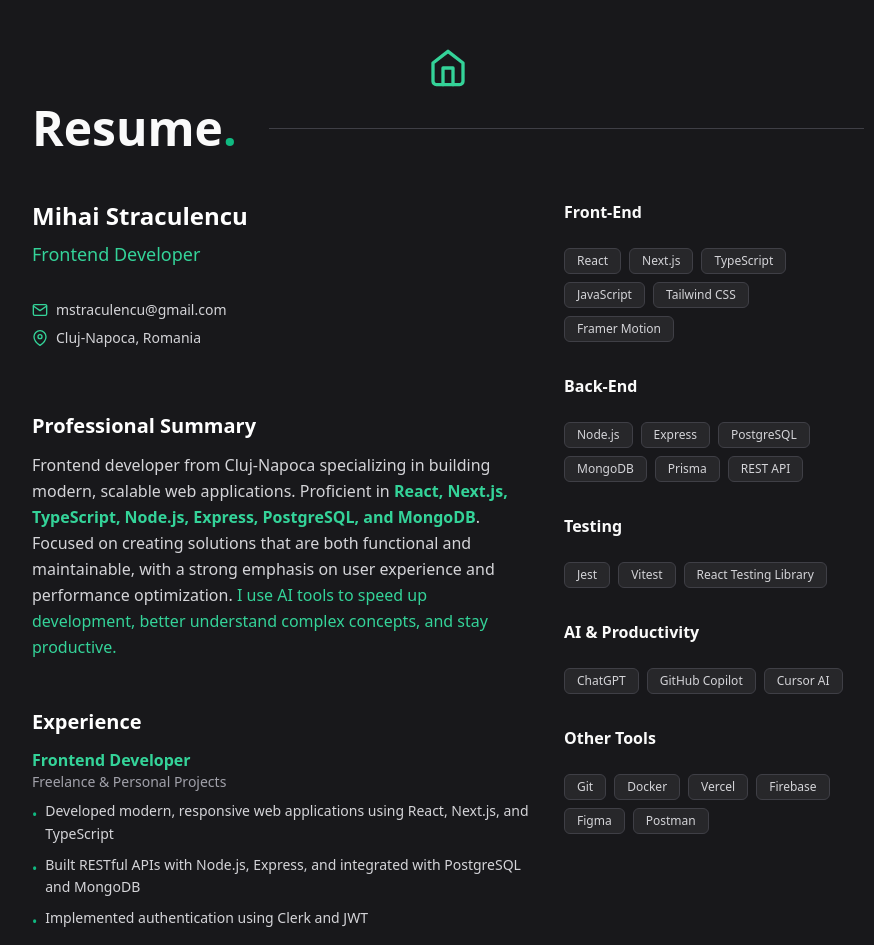
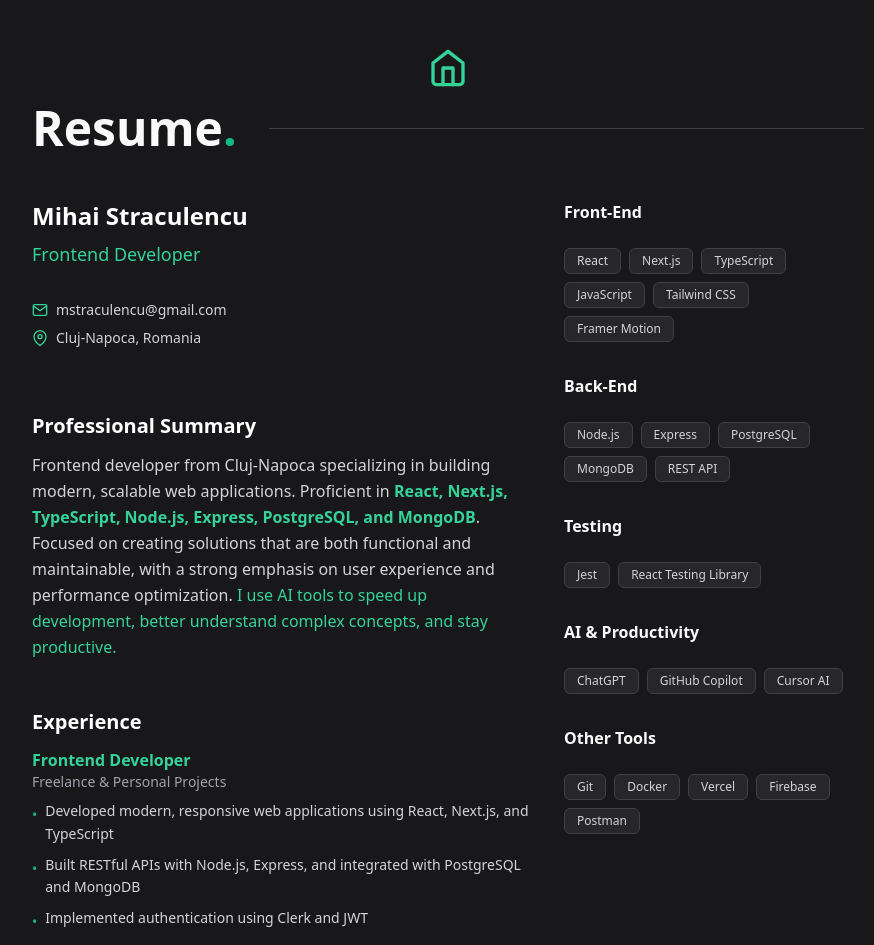
Before and after one commit to mihaissh/portfolio, a React (Vite) app: page /resume in a window 1280 px wide. Shown: the top 945 px of the page, without its empty margins (192-1066 px from the left). Built offline with nearby package versions, Linux system fonts and the light colour scheme.

Commit message:
Remove Prisma, Vitest, and Figma from tech stack

```diff
--- a/src/pages/Resume.jsx
+++ b/src/pages/Resume.jsx
@@ -162,7 +162,6 @@ export const Resume = () => {
                 <SkillBadge>Express</SkillBadge>
                 <SkillBadge>PostgreSQL</SkillBadge>
                 <SkillBadge>MongoDB</SkillBadge>
-                <SkillBadge>Prisma</SkillBadge>
                 <SkillBadge>REST API</SkillBadge>
               </div>
             </div>
@@ -170,7 +169,6 @@ export const Resume = () => {
               <h4 className="font-bold mb-6">Testing</h4>
               <div className="flex flex-wrap gap-2 mb-8">
                 <SkillBadge>Jest</SkillBadge>
-                <SkillBadge>Vitest</SkillBadge>
                 <SkillBadge>React Testing Library</SkillBadge>
               </div>
             </div>
@@ -189,7 +187,6 @@ export const Resume = () => {
                 <SkillBadge>Docker</SkillBadge>
                 <SkillBadge>Vercel</SkillBadge>
                 <SkillBadge>Firebase</SkillBadge>
-                <SkillBadge>Figma</SkillBadge>
                 <SkillBadge>Postman</SkillBadge>
               </div>
             </div>
```
